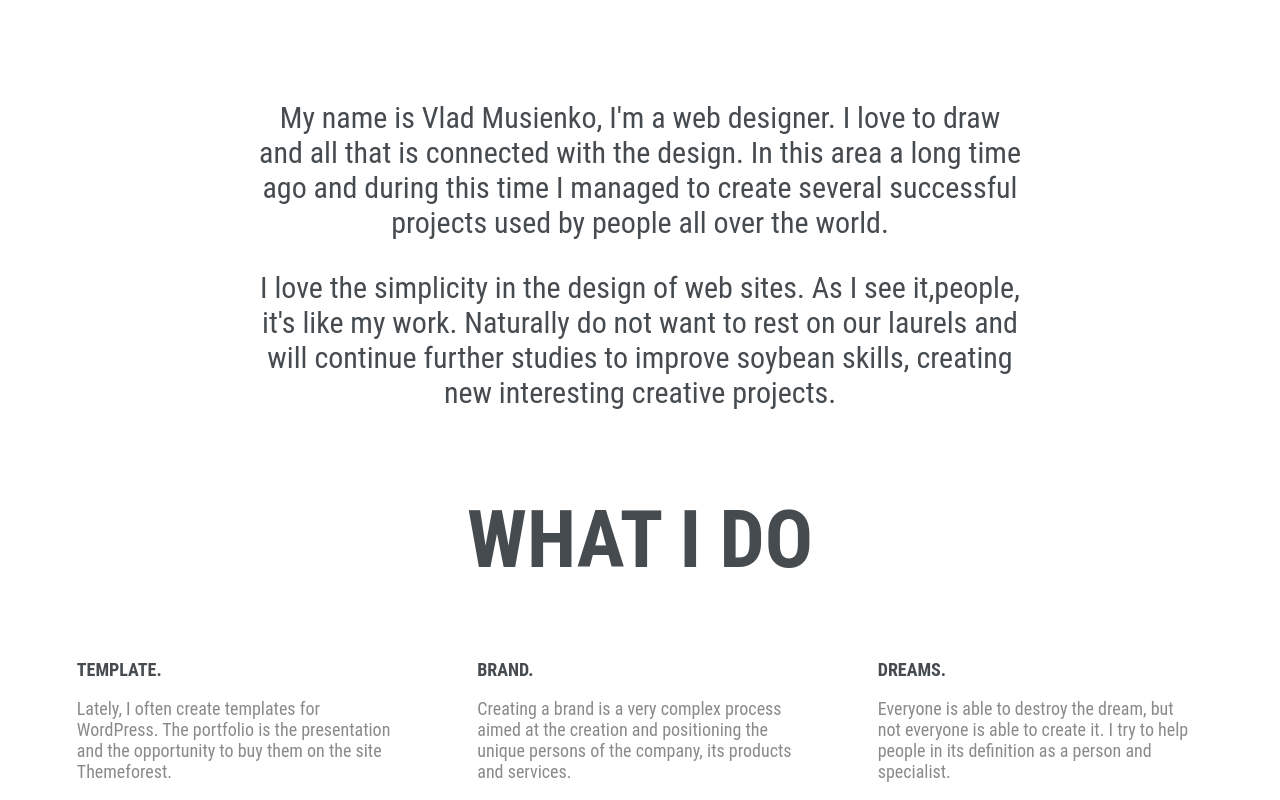
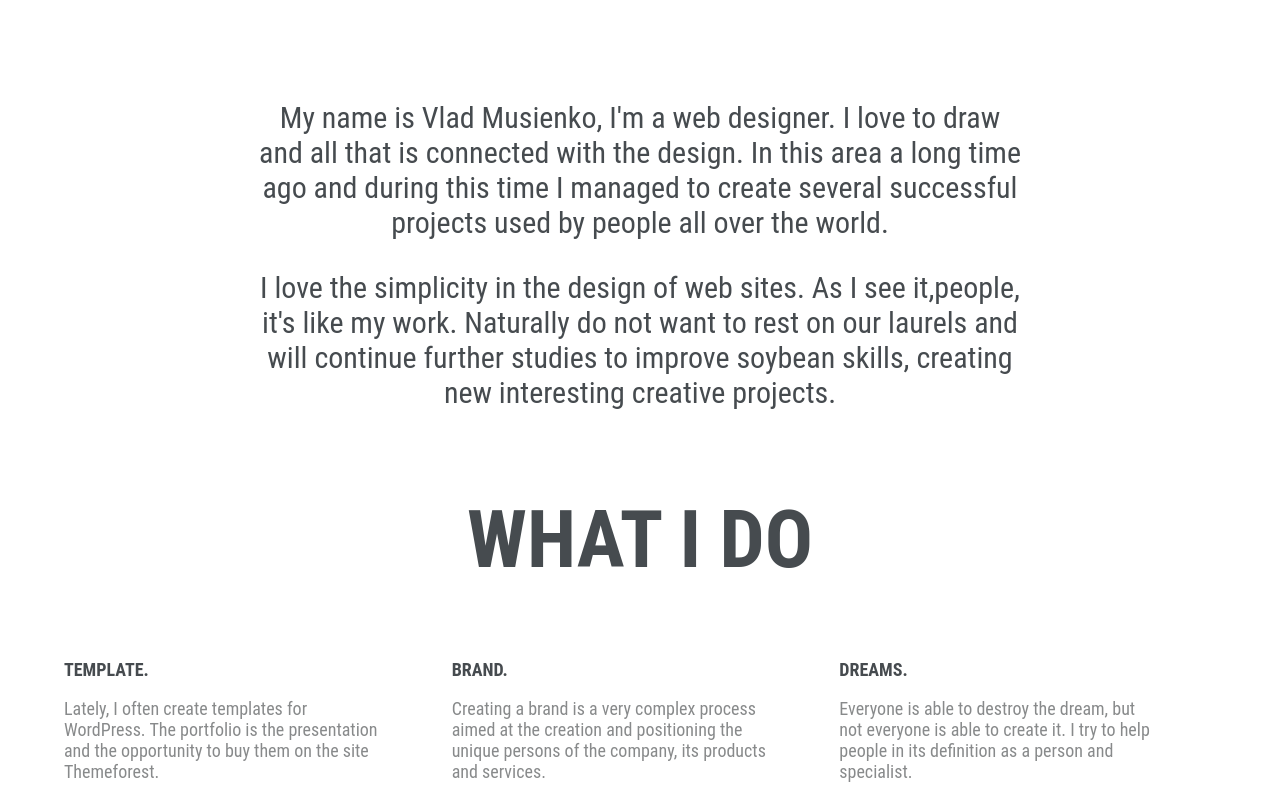
Before and after one commit to YBndr28/homewrk-6-2, a plain HTML site: page index.html in a window 1280 px wide. Shown: the part 578-1378 px from the top of the page. Drawn offline with Linux system fonts and the light colour scheme.

Commit message:
fixed-blocks

```diff
--- a/CSS/default.css
+++ b/CSS/default.css
@@ -61,7 +61,9 @@ div {
 text-align: left;
 font-weight: 400;
 color:  #888a8b;
-text-align: top;
+text-align: left;
+vertical-align: top;
+height: 100%;
 }
 
 h3 {
@@ -69,16 +71,17 @@ h3 {
 color:  #464b4f;
 font-weight: 700;
 text-align: left;
+
 }
 
 .descr-block-1{
-	margin-left: 6%;
-	margin-right: 6%;
+	margin-left: 5%;
+	margin-right: 5%;
 }
 
 .descr-block-3 {
-	margin-right: 6%;
-	margin-left: 6%;
+	margin-right: 5%;
+	margin-left: 5%;
 }
 
 .logo {
```
